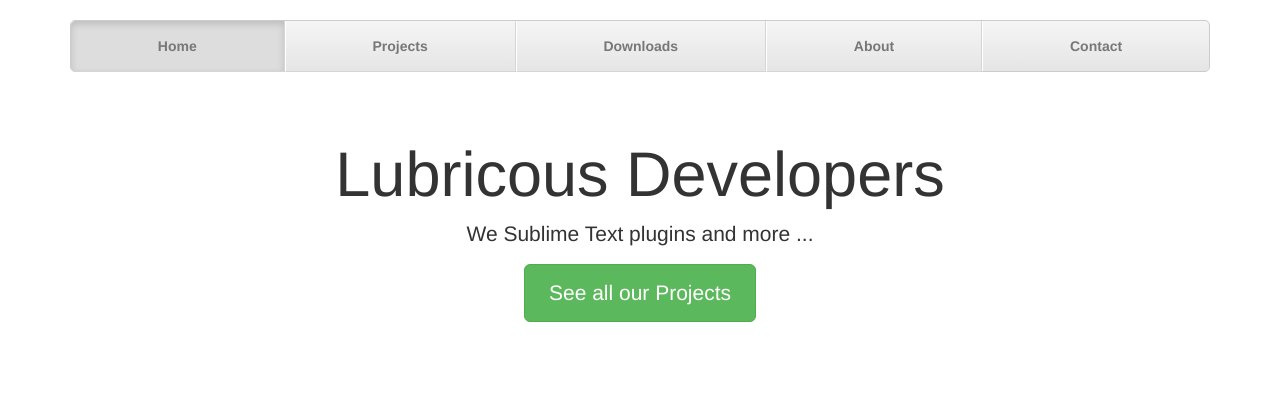
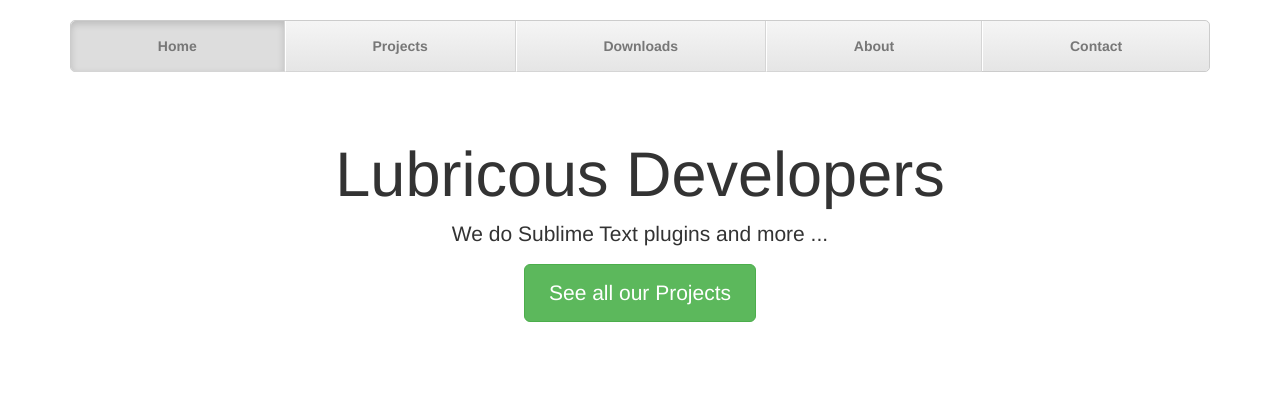
Before and after one commit to LubriciousDevelopers/lubriciousdevelopers.github.io, a Jekyll site: the page built from index.html, in a window 1280 px wide. Shown: the top 415 px of the page. Built offline with Jekyll 4.4.1, drawn with Linux system fonts in a browser that asks for light colours; nearby versions of some CDN libraries.

Commit message:
Add 'do'

```diff
--- a/index.html
+++ b/index.html
@@ -5,7 +5,7 @@
 
 <div class="jumbotron">
     <h1>{{ site.title }}</h1>
-    <p class="lead">We Sublime Text plugins and more ...</p>
+    <p class="lead">We do Sublime Text plugins and more ...</p>
     <p><a class="btn btn-lg btn-success" href="#" role="button">See all our Projects</a></p>
 </div>
 
```
